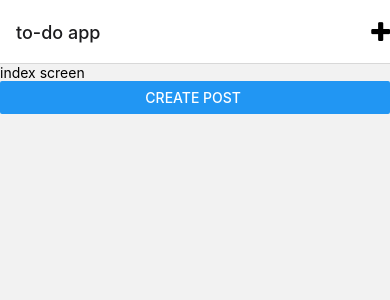
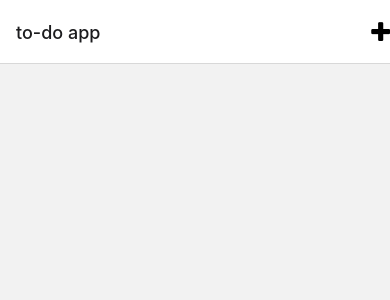
Before and after one commit to tahrer007/to-do-list, a React Native app in the folder todo/: screen /index in a window 390 px wide. Shown: the top 300 px of the page. Built offline with nearby package versions, Linux system fonts and the light colour scheme.

Commit message:
delete create button from index screen

```diff
--- a/todo/src/screens/indexScreen.js
+++ b/todo/src/screens/indexScreen.js
@@ -11,15 +11,10 @@ import { BlogContext } from "../context/BlogContext";
 import { FontAwesome } from "@expo/vector-icons";
 
 const IndexScreen = ({ navigation }) => {
-  const { data, addBlogPost, deleteBlogPost } = useContext(BlogContext);
+  const { data, deleteBlogPost } = useContext(BlogContext);
 
   return (
     <View style={styles.container}>
-      <Text>index screen</Text>
-      <Button
-        title="create post "
-        onPress={() => navigation.navigate("create")}
-      />
       <FlatList
         data={data}
         keyExtractor={(item) => item.title}
```
